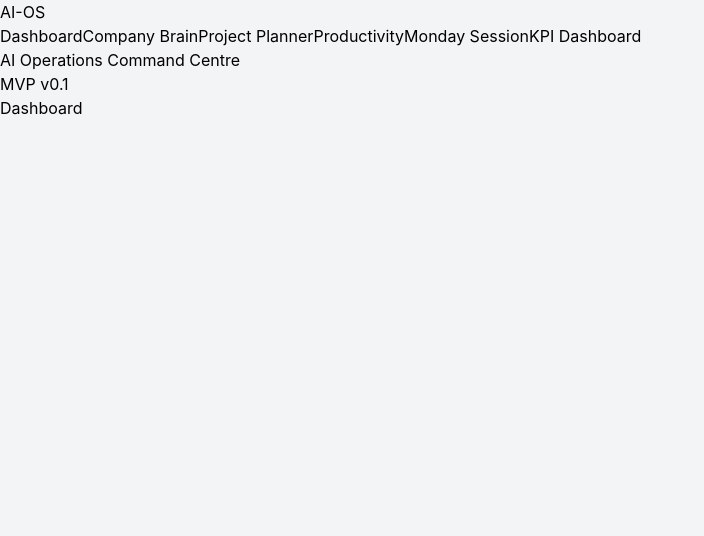
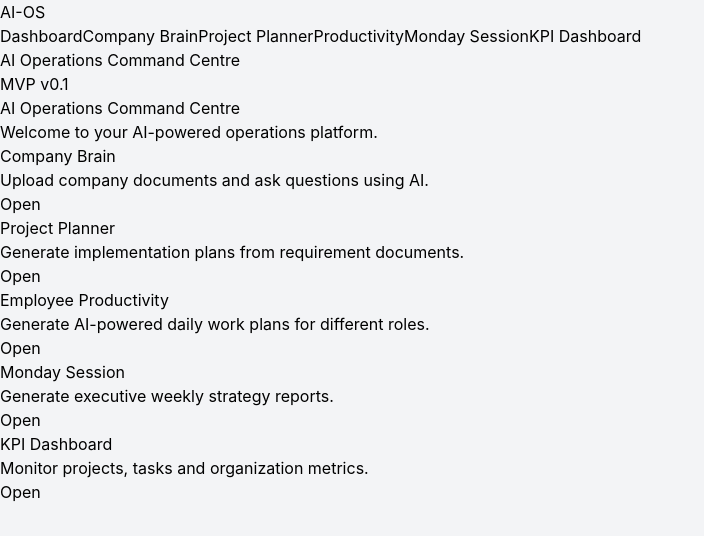
Before and after one commit to Adv-2005/AIOS, a React app in the folder frontend/: page / in a window 1280 px wide. Shown: the top 536 px of the page, without its empty margins (0-704 px from the left). Built offline with nearby package versions, Linux system fonts and the light colour scheme; the HTML template or start-up script is replaced by a standard one.

Commit message:
update dashboard

```diff
--- a/frontend/src/pages/Dashboard.jsx
+++ b/frontend/src/pages/Dashboard.jsx
@@ -1,3 +1,88 @@
+import { Link } from "react-router-dom";
+
+const modules = [
+  {
+    title: "Company Brain",
+    description:
+      "Upload company documents and ask questions using AI.",
+    path: "/company-brain",
+  },
+  {
+    title: "Project Planner",
+    description:
+      "Generate implementation plans from requirement documents.",
+    path: "/project-planner",
+  },
+  {
+    title: "Employee Productivity",
+    description:
+      "Generate AI-powered daily work plans for different roles.",
+    path: "/productivity",
+  },
+  {
+    title: "Monday Session",
+    description:
+      "Generate executive weekly strategy reports.",
+    path: "/monday-session",
+  },
+  {
+    title: "KPI Dashboard",
+    description:
+      "Monitor projects, tasks and organization metrics.",
+    path: "/kpi-dashboard",
+  },
+];
+
 export default function Dashboard() {
-  return <h1 className="text-3xl font-bold">Dashboard</h1>;
+  return (
+    <div className="space-y-8">
+
+      <div>
+
+        <h1 className="text-4xl font-bold">
+          AI Operations Command Centre
+        </h1>
+
+        <p className="mt-3">
+          Welcome to your AI-powered operations platform.
+        </p>
+
+      </div>
+
+      <div className="grid gap-6">
+
+        {modules.map((module) => (
+
+          <div
+            key={module.title}
+            className="border rounded p-5 bg-white"
+          >
+
+            <h2 className="text-2xl font-semibold">
+
+              {module.title}
+
+            </h2>
+
+            <p className="my-3">
+
+              {module.description}
+
+            </p>
+
+            <Link
+              to={module.path}
+              className="border rounded px-4 py-2 inline-block"
+            >
+              Open
+            </Link>
+
+          </div>
+
+        ))}
+
+      </div>
+
+    </div>
+  );
 }
```
